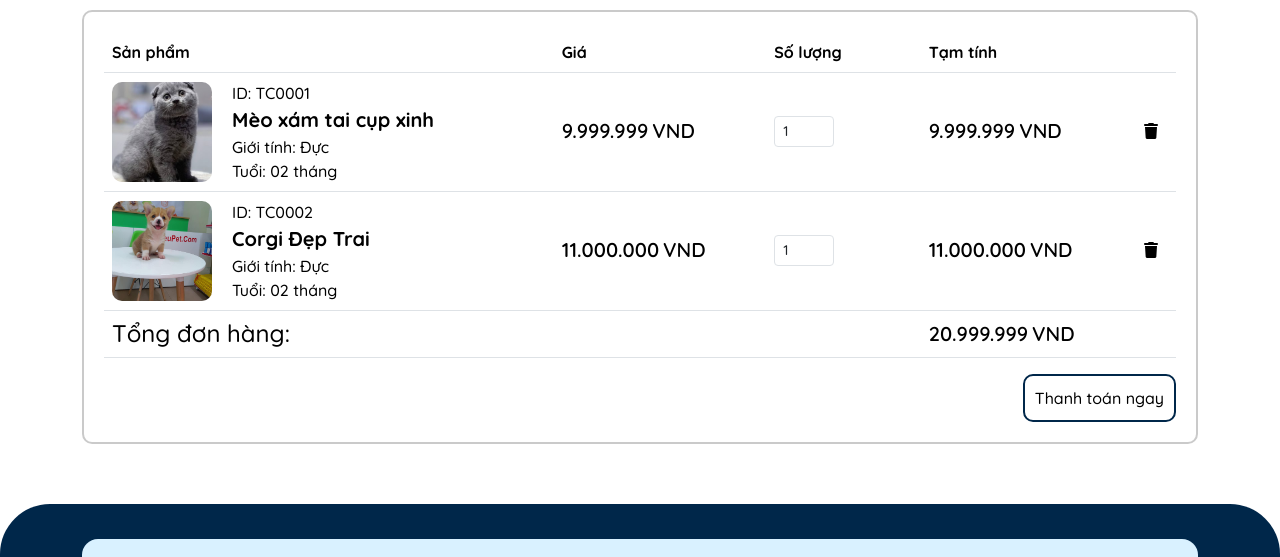
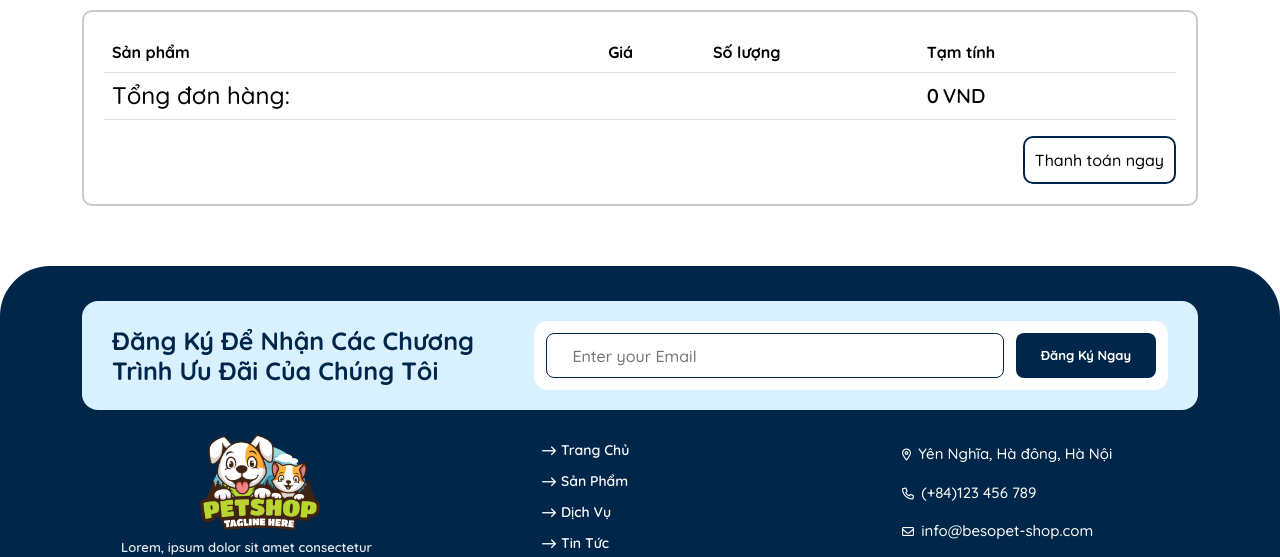
Before and after one commit to vnKhanhsDev/pj-besopetshop, a plain HTML site: page public/pages/cart.html in a window 1280 px wide. Shown: the part 263-820 px from the top of the page. Drawn offline with Linux system fonts and the light colour scheme; a web font is replaced by a local one.

Commit message:
Create Add To Cart Function

```diff
--- a/public/pages/cart.html
+++ b/public/pages/cart.html
@@ -105,89 +105,7 @@
                                 <th scope="col"></th>
                             </tr>
                         </thead>
-                        <tbody>
-                            <tr >
-                                <td>
-                                    <div class="product-infor">
-                                        <div class="product-img">
-                                            <a href=""><img src="../assets/img/product-img.jpg" alt=""></a>
-                                        </div>
-                                        <div class="infor">
-                                            <span>ID: TC0001</span>
-                                            <span class="name-product"><strong>Mèo xám tai cụp xinh</strong></span>
-                                            <span>Giới tính: Đực</span>
-                                            <span>Tuổi: 02 tháng</span>
-                                        </div>
-                                    </div>
-                                </td>
-                                <td>
-                                    <div class="product-price">
-                                        <span class="price">9.999.999</span><span style="margin-left:4px;">VND</span>
-                                    </div>
-                                </td>
-                                <td>
-                                    <div class="quantity">
-                                        <input min="0" name="quantity" value="1" type="number"
-                                        class="form-control form-control-sm" />
-                                    </div>
-                                </td>
-                                <td>
-                                    <div class="product-price-total">
-                                        <span class="price">9.999.999 </span ><span style="margin-left:4px;">VND</span>
-                                    </div>
-                                </td>
-                                <td >
-                                    <div class="delete-product">
-                                        <i class="fa-solid fa-trash"></i>
-                                    </div>
-                                </td>
-                            </tr>
-                            <tr >
-                                <td>
-                                    <div class="product-infor">
-                                        <div class="product-img">
-                                            <a href=""><img src="../assets/img/cuncon/cuncon-corgi.jpg" alt=""></a>
-                                        </div>
-                                        <div class="infor">
-                                            <span>ID: TC0002</span>
-                                            <span class="name-product"><strong>Corgi Đẹp Trai</strong></span>
-                                            <span>Giới tính: Đực</span>
-                                            <span>Tuổi: 02 tháng</span>
-                                        </div>
-                                    </div>
-                                </td>
-                                <td>
-                                    <div class="product-price">
-                                        <span class="price">11.000.000</span><span style="margin-left:4px;">VND</span>
-                                    </div>
-                                </td>
-                                <td>
-                                    <div class="quantity">
-                                        <input min="0" name="quantity" value="1" type="number"
-                                        class="form-control form-control-sm" />
-                                    </div>
-                                </td>
-                                <td>
-                                    <div class="product-price-total">
-                                        <span class="price">11.000.000</span ><span style="margin-left:4px;">VND</span>
-                                    </div>
-                                </td>
-                                <td >
-                                    <div class="delete-product">
-                                        <i class="fa-solid fa-trash"></i>
-                                    </div>
-                                </td>
-                            </tr>
-                            <tr>
-                                <td><h4>Tổng đơn hàng:</h4></td>
-                                <td></td>
-                                <td></td>
-                                <td><div class="oders-price-total">
-                                    <span class="price">20.999.999</span ><span style="margin-left:4px;">VND</span>
-                                </div></td>
-                                <td></td>
-                            </tr>
-
+                        <tbody class="table-body">
                         </tbody>
                     </table>
                     <div class="oder-btn">
@@ -264,6 +182,8 @@
 
     <!-- Bootstrap JS -->
     <script src="../vendors/bootstrap/js/bootstrap.min.js"></script>
+
+
     <script>
         // Lấy phần tử input và giá trị hiện tại
         var quantityInput = document.getElementById('quantity');
@@ -282,7 +202,73 @@
           currentQuantity++;
           quantityInput.value = currentQuantity;
         }
-      </script>
+    </script>
+
+    <script>
+        // Lấy danh sách sản phẩm từ Local Storage
+        const cartProducts = JSON.parse(localStorage.getItem('products')) || [];
+
+        // Hiển thị danh sách sản phẩm trong giỏ hàng
+        const tableBody = document.querySelector('.table-body');
+
+        let totalPrice = 0;
+
+        cartProducts.forEach(product => {
+            const tr = document.createElement('tr');
+            tr.innerHTML = `
+            <td>
+                                    <div class="product-infor">
+                                        <div class="product-img">
+                                            <a href=""><img src=".${product.img}" alt=""></a>
+                                        </div>
+                                        <div class="infor">
+                                            <span>ID: ${product.id}</span>
+                                            <span class="name-product"><strong>${product.name}</strong></span>
+                                            <span>Giới tính: Đực</span>
+                                            <span>Tuổi: 02 tháng</span>
+                                        </div>
+                                    </div>
+                                </td>
+                                <td>
+                                    <div class="product-price">
+                                        <span class="price">${product.price}</span><span style="margin-left:4px;">VND</span>
+                                    </div>
+                                </td>
+                                <td>
+                                    <div class="quantity">
+                                        <input min="0" name="quantity" value="1" type="number"
+                                        class="form-control form-control-sm" />
+                                    </div>
+                                </td>
+                                <td>
+                                    <div class="product-price-total">
+                                        <span class="price">${product.price}</span ><span style="margin-left:4px;">VND</span>
+                                    </div>
+                                </td>
+                                <td >
+                                    <div class="delete-product">
+                                        <i class="fa-solid fa-trash"></i>
+                                    </div>
+                                </td>
+            `;
+            tableBody.appendChild(tr);
+            // Tính toán tổng giá tiền
+            totalPrice += parseFloat(product.price.replace(/\./g, ''));
+        });
+
+        const lastRow = document.createElement('tr');
+        lastRow.innerHTML = `
+            <td><h4>Tổng đơn hàng:</h4></td>
+            <td></td>
+            <td></td>
+            <td><div class="oders-price-total">
+                <span class="price">${totalPrice}</span ><span style="margin-left:4px;">VND</span>
+            </div></td>
+            <td></td>
+        `;
+
+        tableBody.appendChild(lastRow);
+    </script>
 
 </body>
 
```
Also changed, not shown: public/assets/js/main.js (+7 -7 lines), public/index.html (+1 -1 lines).
